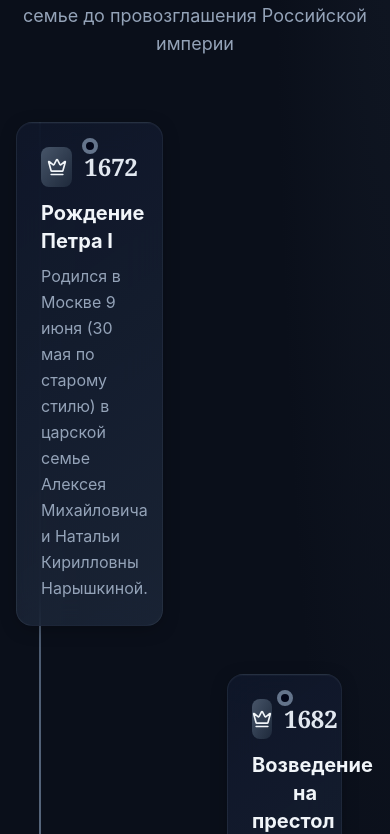
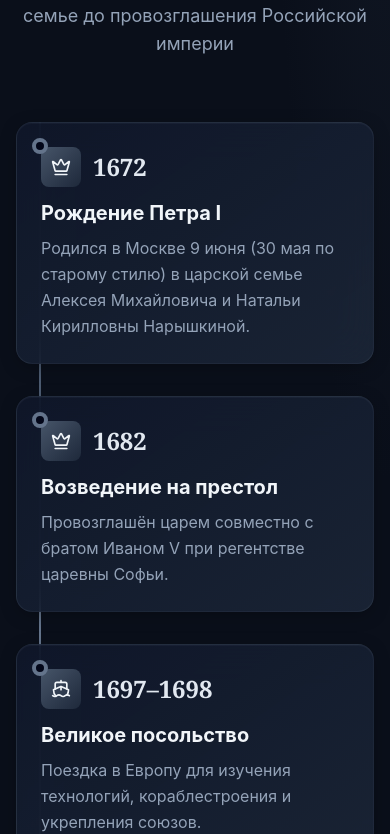
Before and after one commit to Brevnocar/peter-the-great-website, a React (Vite) app: page / in a window 390 px wide. Shown: the part 1550-2384 px from the top of the page. Built offline with nearby package versions, Linux system fonts and the light colour scheme.

Commit message:
Fix: add pointer-events-none to background div; redesign mobile timeline layout

```diff
--- a/src/App.tsx
+++ b/src/App.tsx
@@ -90,7 +90,7 @@ const HistoricalImage = ({
   return (
     <div className={`historical-frame relative overflow-hidden ${className}`} style={containerStyle}>
       {background && fit === 'contain' && (
-        <div className="absolute inset-0 bg-slate-950" />
+        <div className="absolute inset-0 bg-slate-950 pointer-events-none" />
       )}
       <img
         src={imageSrc}
@@ -600,32 +600,33 @@ const Timeline = () => {
         </motion.div>
 
         <div className="relative">
-          {/* Center line */}
+          {/* Center line on desktop, left line on mobile */}
           <motion.div
             initial={{ scaleY: 0 }}
             animate={{ scaleY: 1 }}
             transition={{ duration: 1.5, ease: 'easeOut', delay: 0.3 }}
-            className="absolute left-1/2 top-0 bottom-0 w-1 -translate-x-1/2 timeline-connector"
+            className="absolute left-4 lg:left-1/2 top-0 bottom-0 w-1 -translate-x-1/2 lg:-translate-x-1/2 timeline-connector"
             style={{ transformOrigin: 'top center' }}
           />
 
-          <div className="space-y-12">
+          <div className="space-y-8 lg:space-y-12">
             {timelineEvents.map((event, index) => {
               const isEven = index % 2 === 0
               return (
                 <motion.div
                   key={event.year}
-                  initial={{ opacity: 0, x: isEven ? -50 : 50 }}
-                  whileInView={{ opacity: 1, x: 0 }}
+                  initial={{ opacity: 0, y: 30 }}
+                  whileInView={{ opacity: 1, y: 0 }}
                   transition={{ delay: index * 0.1, duration: 0.6 }}
-                  className={`relative flex items-start ${isEven ? 'flex-row' : 'flex-row-reverse'} gap-8`}
+                  className="relative lg:flex lg:items-start"
                 >
-                  <div className={`w-1/2 pr-8 ${!isEven ? 'text-right pl-8' : ''}`}>
-                    <div className={`relative ${isEven ? '' : ''}`}>
-                      <div className="absolute top-4 left-1/2 -translate-x-1/2 w-4 h-4 rounded-full bg-slate-950 border-4 border-silver-500 z-10" />
+                  {/* Mobile: single column, line on left, card on right */}
+                  {/* Desktop: alternating left/right */}
+                  <div className="relative lg:w-1/2 lg:pr-8 lg:pl-0">
+                    <div className="absolute top-4 left-4 lg:left-1/2 lg:-translate-x-1/2 w-4 h-4 rounded-full bg-slate-950 border-4 border-silver-500 z-10" />
                     <motion.div
                       whileHover={{ scale: 1.02 }}
-                        className={`glass-card p-6 rounded-2xl border ${isEven ? 'border-r-4 border-silver-500/50' : 'border-l-4 border-silver-500/50'} shadow-xl`}
+                      className={`glass-card p-6 rounded-2xl border ${isEven ? 'lg:border-r-4 lg:border-silver-500/50' : 'lg:border-l-4 lg:border-silver-500/50'} shadow-xl lg:ml-4 lg:mr-0`}
                     >
                       <div className="flex items-center gap-3 mb-3">
                         <div className="w-10 h-10 rounded-lg bg-gradient-to-br from-silver-600 to-silver-800 flex items-center justify-center">
@@ -637,8 +638,7 @@ const Timeline = () => {
                       <p className="text-silver-400 leading-relaxed">{event.description}</p>
                     </motion.div>
                   </div>
-                  </div>
-                  <div className="w-1/2 flex justify-center">
+                  <div className="w-1/2 lg:flex lg:justify-center lg:hidden">
                     {/* Removed timeline card images per design requirements */}
                   </div>
                 </motion.div>
```
Lines whose indentation alone changed are shown as unchanged.
